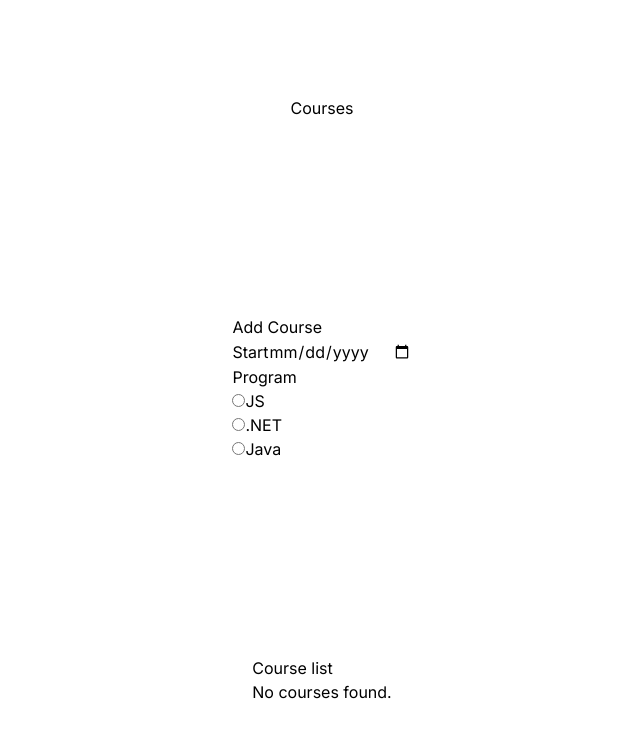
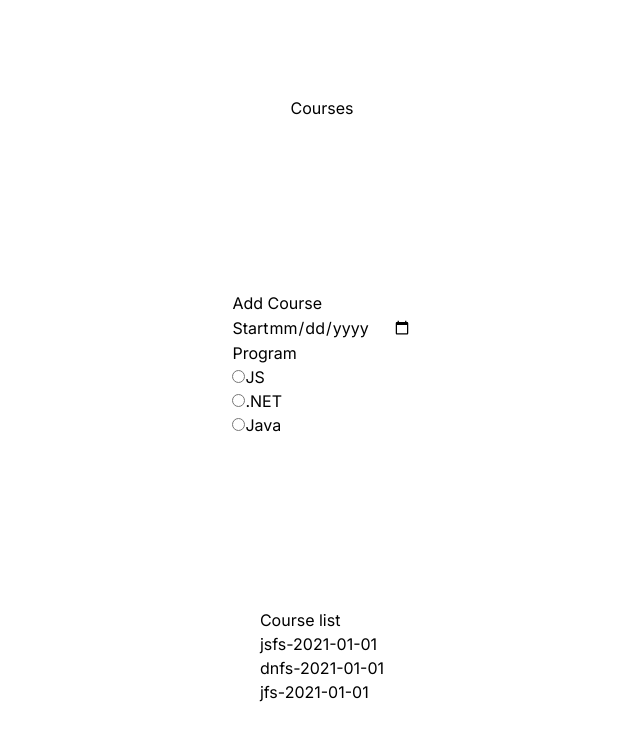
Before and after one commit to salt-community/course-planner, a Next.js app: page / in a window 1280 px wide. Shown: the top 740 px of the page, without its empty margins (318-958 px from the left). Built offline with nearby package versions, Linux system fonts and the light colour scheme.

Commit message:
create courses feature

```diff
--- a/src/app/page.tsx
+++ b/src/app/page.tsx
@@ -1,45 +1,8 @@
 "use client";
 
-import { useState } from "react";
-
-type Course = {
-  id: string;
-  start: string;
-  program: "jsfs" | "dnfs" | "jfs";
-};
-
-type Props = {
-  courses: Course[];
-};
-
-let NoCourses = () => <p>No courses found.</p>;
-
-const Courses = ({ courses }: Props) => {
-  return (
-    <ul>
-      {courses.map((course) => (
-        <li key={course.id}>
-          <span>{course.start}</span>
-          <span>{course.program}</span>
-        </li>
-      ))}
-    </ul>
-  );
-};
-
-const CoursesSection = ({ courses }: Props) => {
-  return (
-    <section>
-      <h2>Course list</h2>
-
-      {courses.length ? <Courses courses={courses} /> : <NoCourses />}
-    </section>
-  );
-};
+import { Courses } from "@/features";
 
 export default function Home() {
-  const [courses, setCourses] = useState<Course[]>([]);
-
   return (
     <main className="flex min-h-screen flex-col items-center justify-between p-24">
       <h1>Courses</h1>
@@ -72,7 +35,7 @@ export default function Home() {
         </fieldset>
       </section>
 
-      <CoursesSection courses={courses} />
+      <Courses />
     </main>
   );
 }
--- /dev/null
+++ b/src/features/courses/index.tsx
@@ -0,0 +1,58 @@
+type Course = {
+  id: string;
+  start: string;
+  program: "jsfs" | "dnfs" | "jfs";
+};
+
+type Props = {
+  course: Course;
+};
+
+let NoCourses = () => <p>No courses found.</p>;
+
+const Course = ({ course }: Props) => {
+  return (
+    <>
+      <span>{course.program}</span>
+      <span>-{course.start}</span>
+    </>
+  );
+};
+
+export const Courses = () => {
+  let courses: Course[] = [
+    {
+      id: "1",
+      start: "2021-01-01",
+      program: "jsfs",
+    },
+    {
+      id: "2",
+      start: "2021-01-01",
+      program: "dnfs",
+    },
+    {
+      id: "3",
+      start: "2021-01-01",
+      program: "jfs",
+    },
+  ];
+
+  return (
+    <section>
+      <h2>Course list</h2>
+
+      {courses.length ? (
+        <ul>
+          {courses.map((course) => (
+            <li key={course.id}>
+              <Course course={course} />
+            </li>
+          ))}
+        </ul>
+      ) : (
+        <NoCourses />
+      )}
+    </section>
+  );
+};
--- /dev/null
+++ b/src/features/index.ts
@@ -0,0 +1 @@
+export * from "./courses";
```
